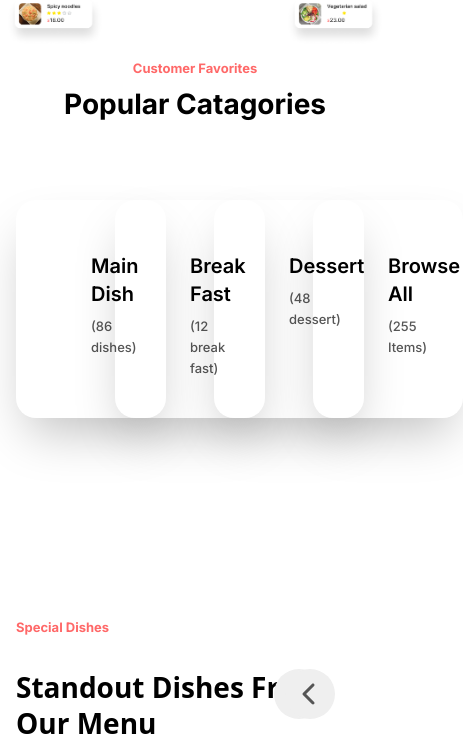
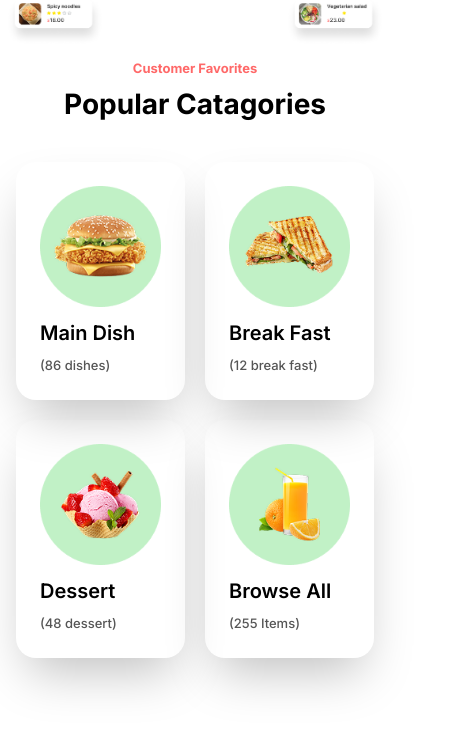
Before and after one commit to basudevkumer/foodi, a React (Vite) app: page / in a window 390 px wide. Shown: the part 822-1558 px from the top of the page, 463 px wide, since content can reach past the window. Built offline with nearby package versions, Linux system fonts and the light colour scheme.

Commit message:
feat: in Category part aded responsive added

```diff
--- a/src/components/commonComponents/Category.jsx
+++ b/src/components/commonComponents/Category.jsx
@@ -5,19 +5,32 @@ import { menuCategories } from "../../helper/ProjectArrObj";
 
 const Category = () => {
   return (
-    <section className="pb-[208px]">
+    <section className="pb-[100px] lg:pb-[208px]">
       <Container>
-        <p  className="p6 font-inter text-quaternary text-center">Customer Favorites</p>
-        <h2 className="text-primary h2 font-inter text-center pt-4 pb-[78px]">Popular Catagories</h2>
-        <div className="grid grid-cols-4 gap-x-[38px]">
+        <p className="p6 font-inter text-quaternary text-center">
+          Customer Favorites
+        </p>
+        <h2 className="text-primary h2 font-inter text-center pt-4 pb-10 lg:pb-[78px]">
+          Popular Catagories
+        </h2>
+        <div className="grid grid-cols-2 md:grid-cols-3 lg:grid-cols-4 gap-5 lg:gap-x-[38px]">
           {menuCategories.map((items, index) => {
             return (
-              <div className="py-10 px-[75px] shadow-2xl relative hover:-translate-y-4 cursor-pointer transition duration-300 ease-in-out rounded-[20px]" key={index}>
+              <div
+                className="py-6 px-6 md:px-10 lg:px-[75px] shadow-2xl relative hover:-translate-y-4 cursor-pointer transition duration-300 ease-in-out rounded-[20px]"
+                key={index}
+              >
                 <figure>
-                  <img src={items.imageUrl} alt={items.imageUrl} />
+                  <img
+                    src={items.imageUrl}
+                    alt={items.imageUrl}
+                    className="w-full"
+                  />
                 </figure>
-             <h1 className="pt-3 pb-2    h6 font-inter text-primary">{items.title}</h1>
-             <p className="text-tarnary2 p3 font-inter">{items.subtitle}</p>
+                <h1 className="pt-3 pb-2 h6 font-inter text-primary">
+                  {items.title}
+                </h1>
+                <p className="text-tarnary2 p3 font-inter">{items.subtitle}</p>
               </div>
             );
           })}
```
